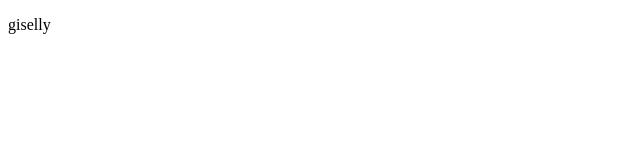
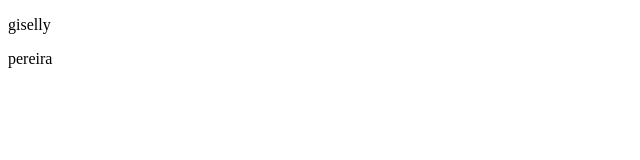
Before and after one commit to gisellyap/clone-site-netflix, a plain HTML site: page index.html in a window 1280 px wide. Shown: the full height of the page, 0-640 px from the left. Drawn offline with Linux system fonts and the light colour scheme.

Commit message:
atualização

```diff
--- a/index.html
+++ b/index.html
@@ -8,5 +8,6 @@
 </head>
 <body>
     <p>giselly</p>
+    <p>pereira</p>
 </body>
 </html>
```
